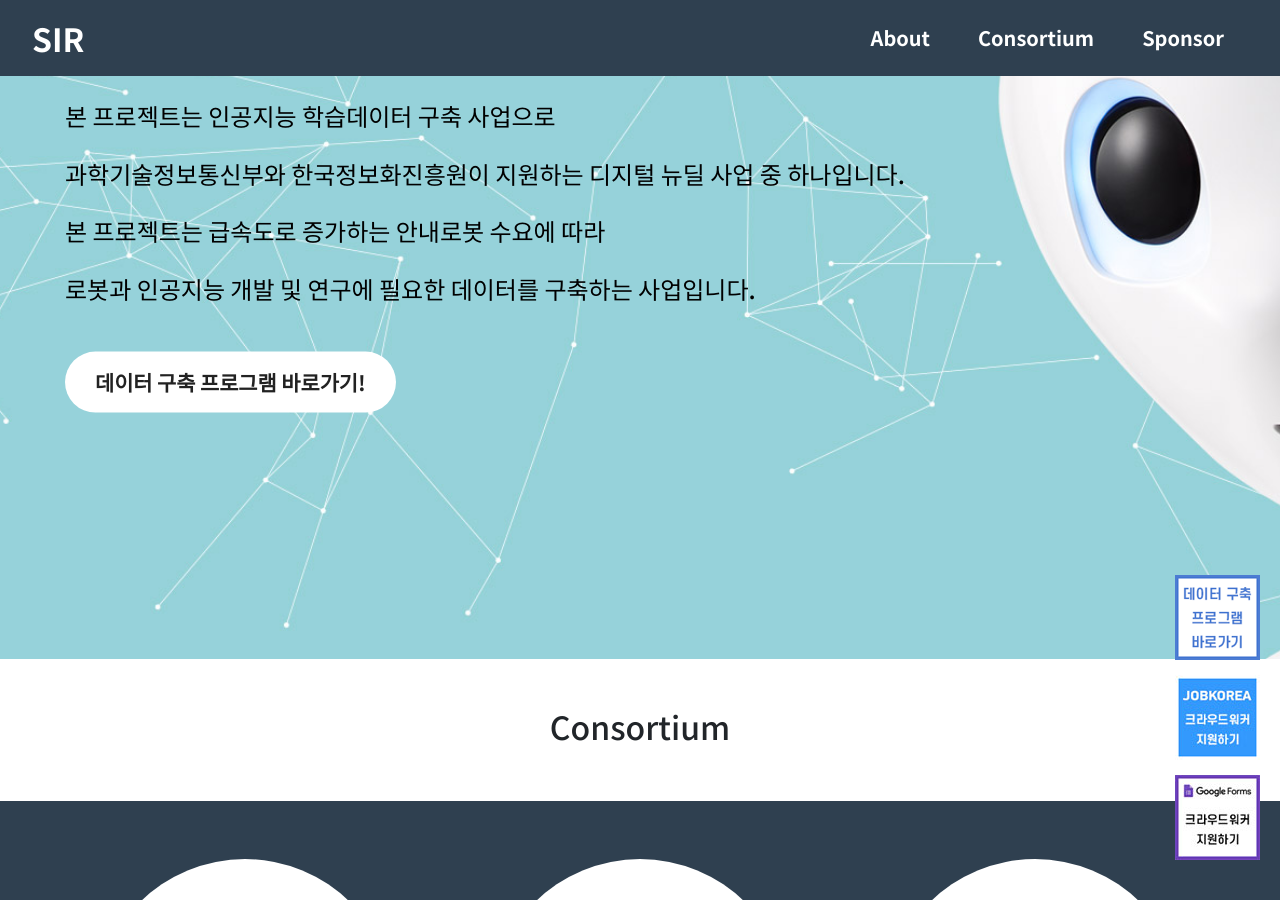
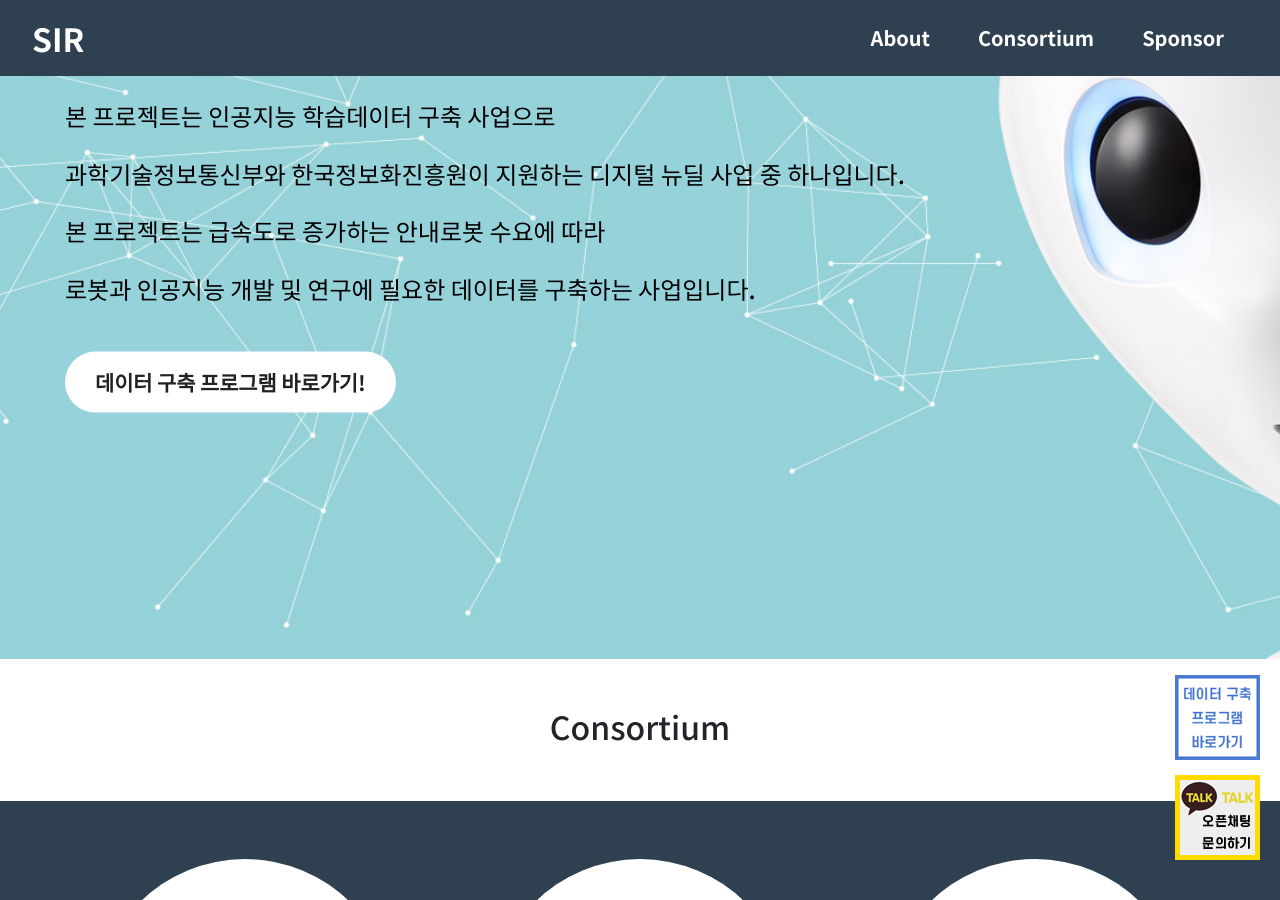
Before and after one commit to delilah1004/SIR, a Jekyll site: the page built from index.html, in a window 1280 px wide and 900 px high, scrolled down 315 px. Built offline with Jekyll 4.4.1, drawn with Linux system fonts in a browser that asks for light colours.

Commit message:
kakaotalk open-channel link

```diff
--- a/_includes/floating.html
+++ b/_includes/floating.html
@@ -1,11 +1,7 @@
-<!-- SIR 바로가기 -->
+<!-- 데이터 구축 프로그램(SIR) 바로가기 -->
 <a class="floatMenu sir" target="_blank" href="https://aiis.snu.ac.kr/sir">
 </a>
 
-<!-- Jobkorea 지원하기 -->
-<a class="floatMenu jobkorea" target="_blank" href="http://www.jobkorea.co.kr/Recruit/GI_Read/32832091?Oem_Code=1">
+<!-- Kakao 오픈채널 바로가기 -->
+<a class="floatMenu kakao" target="_blank" href="http://pf.kakao.com/_pxdDCK">
 </a>
-
-<!-- Google Forms 지원하기 -->
-<a class="floatMenu google-forms" target="_blank" href="https://forms.gle/ALoz9dVAzuMAeDxV8">
-</a>
--- a/css/aiis.css
+++ b/css/aiis.css
@@ -167,20 +167,14 @@ a.text-navy:hover, a.text-navy:focus {
 
 .sir {
   right: 20px;
-  bottom: 240px;
+	bottom: 140px;
   background-image: url('../img/floating/crowd_sir_120.png');
 }
 
-.jobkorea {
-  right: 20px;
-	bottom: 140px;
-  background-image: url('../img/floating/crowd_jobkorea_120.png');
-}
-
-.google-forms {
+.kakao {
   right: 20px;
   bottom: 40px;
-  background-image: url('../img/floating/crowd_google_120.png');
+  background-image: url('../img/floating/crowd_kakao_120.png');
 }
 
 /* help image */
```
Also changed, not shown: img/floating/crowd_kakao_120.png (added), img/floating/crowd_sample_120.png (added), 5 other files.
